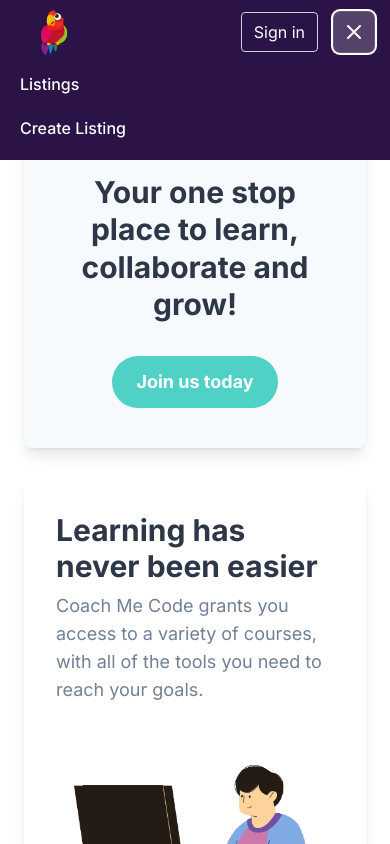
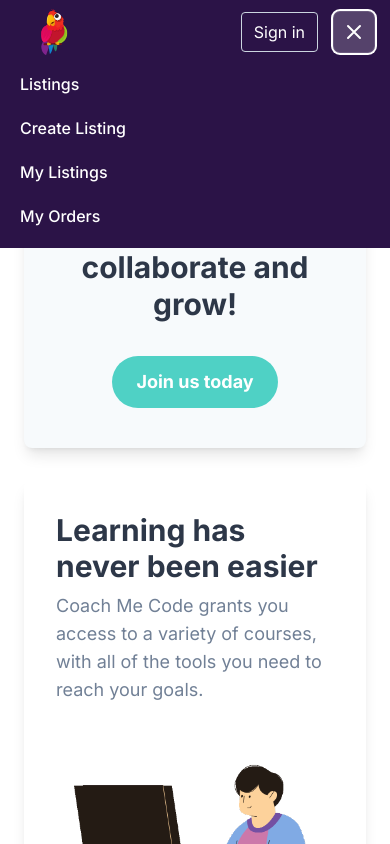
Before and after one commit to Spyabo/coach-me-code, a Next.js app: page / in a window 390 px wide. Both pictures are taken after a click on the button "Open main menu". Shown: the top 844 px of the page. Built offline with nearby package versions, Linux system fonts and the light colour scheme; no server answers.

Commit message:
add my listings and orders to mobile menu

```diff
--- a/src/app/components/Navbar/Navbar.tsx
+++ b/src/app/components/Navbar/Navbar.tsx
@@ -5,7 +5,6 @@ import Image from "next/image";
 import React, { useState } from "react";
 import { SignedIn, useUser } from "@clerk/nextjs";
 import Clerk from "../Clerk";
-
 
 export default function Nav() {
   const [isOpen, setIsOpen] = useState(false);
@@ -125,6 +124,18 @@ export default function Nav() {
                 >
                   Create Listing
                 </a>
+                <a
+                  className="hover:bg-purple-600 text-white block px-3 py-2 rounded-md text-base font-medium"
+                  href={`/users/${user?.id}/my-listings`}
+                >
+                  My Listings
+                </a>
+                <a
+                  className="hover:bg-purple-600 text-white block px-3 py-2 rounded-md text-base font-medium"
+                  href={`/users/${user?.id}/my-orders`}
+                >
+                  My Orders
+                </a>
               </div>
             </div>
           )}
```
